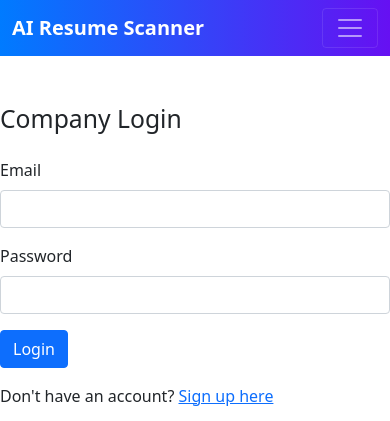
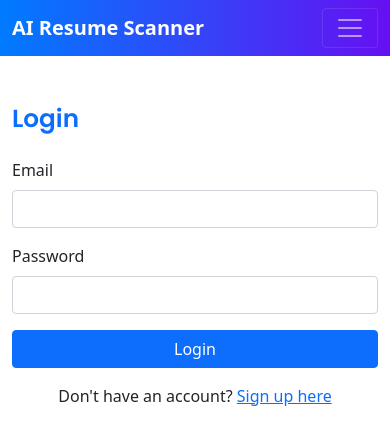
Before and after one commit to nishanlimbuchemjong/AI-Resume-Scanner, a Flask app: page /login in a window 390 px wide. Shown: the top 421 px of the page. Run offline with Flask 3, Linux system fonts and the light colour scheme; some libraries are stand-ins or nearby versions.

Commit message:
Image added on right side and login form added on right side.

```diff
--- a/templates/login.html
+++ b/templates/login.html
@@ -3,10 +3,12 @@
 {% block title %}Company Login - AI Resume Scanner{% endblock %}
 
 {% block content %}
+<div class="container">
+    <div class="row justify-content-center align-items-center mt-5">
+        <!-- Left side: Login Form -->
+        <div class="col-md-6">
+            <h2 class="mb-4 text-primary fw-bold" style="font-family: 'Poppins', sans-serif;">Login</h2>
 
-    <h2 class="mt-5">Company Login</h2>
-
-    <form method="POST" class="mt-4">
             <!-- Flash messages -->
             {% with messages = get_flashed_messages(with_categories=true) %}
                 {% if messages %}
@@ -17,6 +19,7 @@
                 {% endif %}
             {% endwith %}
 
+            <form method="POST">
                 <div class="mb-3">
                     <label for="email" class="form-label">Email</label>
                     <input type="email" class="form-control" id="email" name="email" required>
@@ -27,10 +30,16 @@
                     <input type="password" class="form-control" id="password" name="password" required>
                 </div>
 
-        <button type="submit" class="btn btn-primary">Login</button>
+                <button type="submit" class="btn btn-primary w-100">Login</button>
             </form>
 
-    <p class="mt-3">Don't have an account? <a href="{{ url_for('signup') }}">Sign up here</a></p>
+            <p class="mt-3 text-center">Don't have an account? <a href="{{ url_for('signup') }}">Sign up here</a></p>
+        </div>
 
-
+         <!-- Right side: Image -->
+         <div class="col-md-6 d-flex align-items-center justify-content-center">
+            <img src="/static/images/login.jpg" class="img-fluid" alt="Login Illustration">
+        </div>
+    </div>
+</div>
 {% endblock %}
```
Lines whose indentation alone changed are shown as unchanged.
